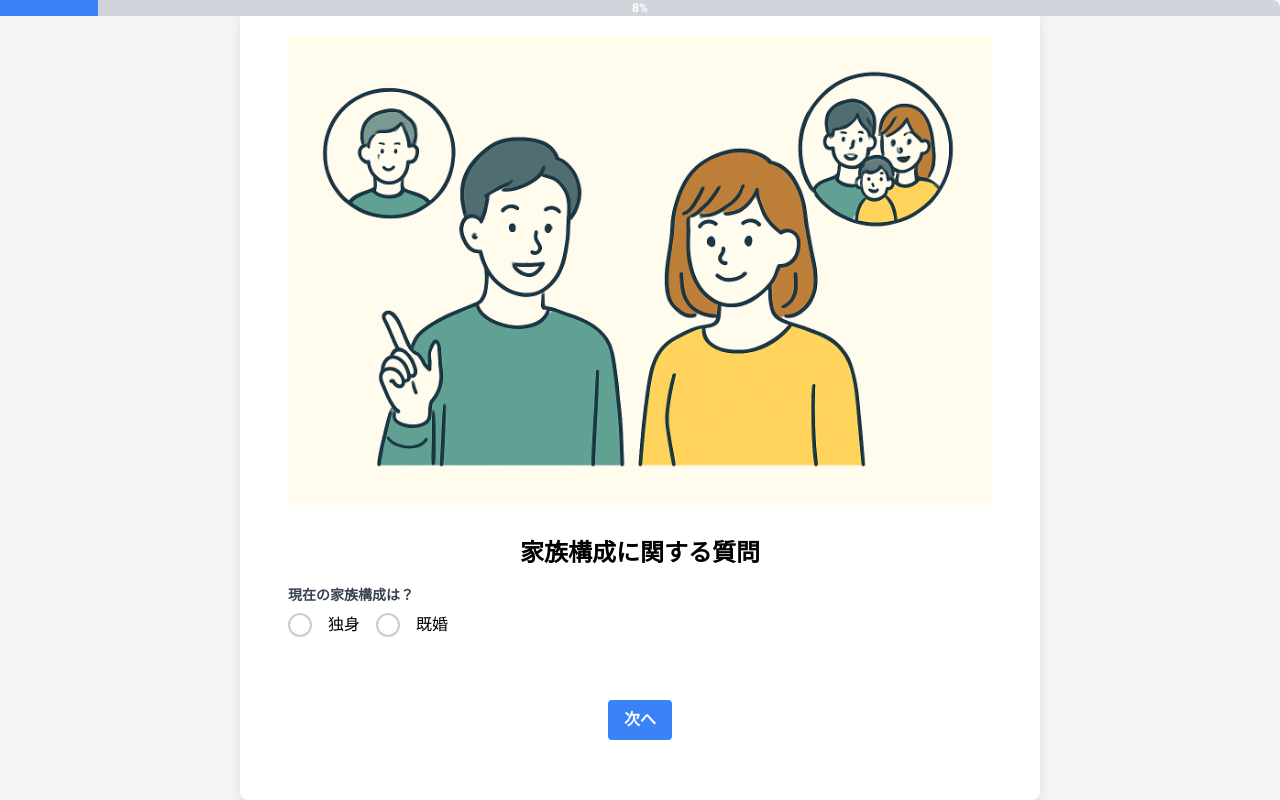
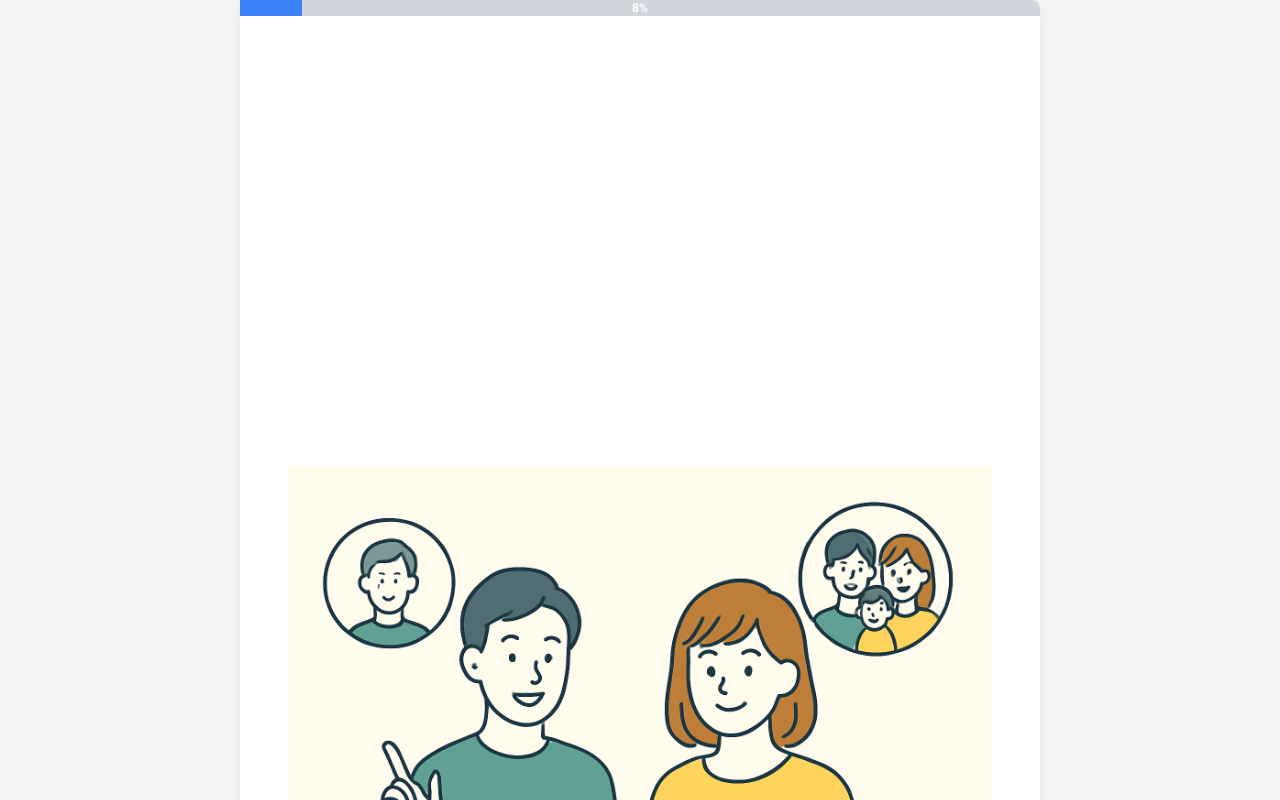
Before and after one commit to HirokiAzuma0420/lifeplansim, a React (Vite) app: page /form in a window 1280 px wide. Shown: the top 800 px of the page. Built offline with nearby package versions, Linux system fonts and the light colour scheme; a web font is replaced by a local one.

Commit message:
スマホSK時のスクロール挙動修正Rev2

```diff
--- a/src/pages/FormPage.tsx
+++ b/src/pages/FormPage.tsx
@@ -1313,7 +1313,7 @@ export default function FormPage() {
     function renderFloatingBox(amount: number, shouldShow: boolean, label: string, topClass: string = 'top-[1.5rem]') {
   return (
     <div
-      className={"fixed " + topClass + " inset-x-0 z-50 transition-opacity duration-500 " +
+      className={"sticky " + topClass + " inset-x-0 z-50 transition-opacity duration-500 " +
         (shouldShow ? "opacity-100" : "opacity-0 pointer-events-none")}
     >
       <div className="max-w-5xl mx-auto px-4">
@@ -1331,7 +1331,7 @@ export default function FormPage() {
     <div className="flex justify-center w-full min-h-screen bg-gray-100">
       <div className="max-w-md mx-auto bg-white shadow-lg rounded-lg md:max-w-5xl overflow-visible relative">
         {/* Progress Bar */}
-        <div className={`w-full bg-gray-300 h-4 fixed top-0 left-0 right-0 z-10 rounded-t-lg`}>
+        <div className="sticky top-0 z-50 w-full bg-gray-300 h-4 rounded-t-lg">
             <div
               className="bg-blue-500 h-full transition-all duration-500 ease-out"
               style={{ width: `${progress}%` }}
```
Also changed, not shown: 1 other file (tests, documents, lock files or other folders).
